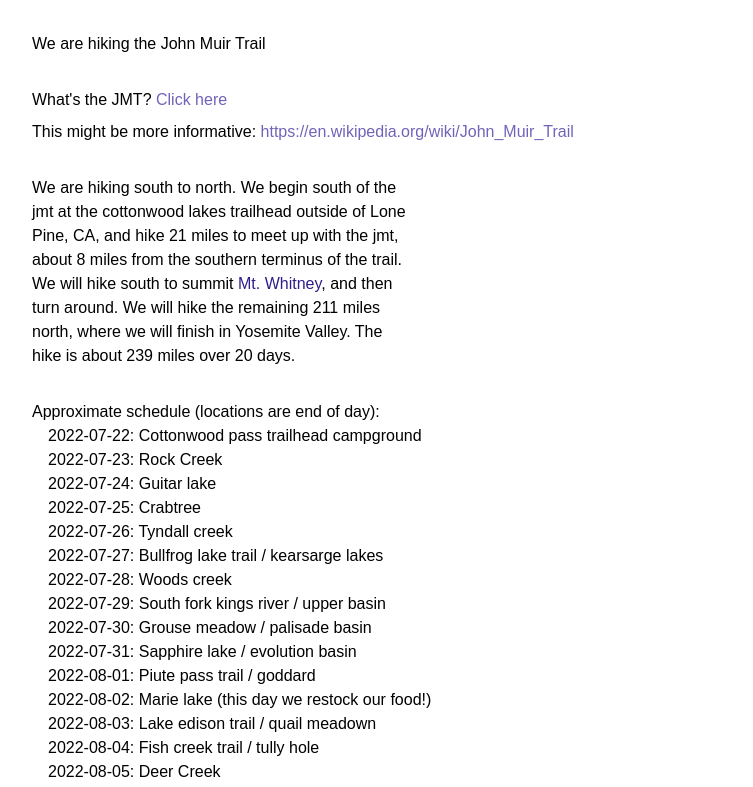
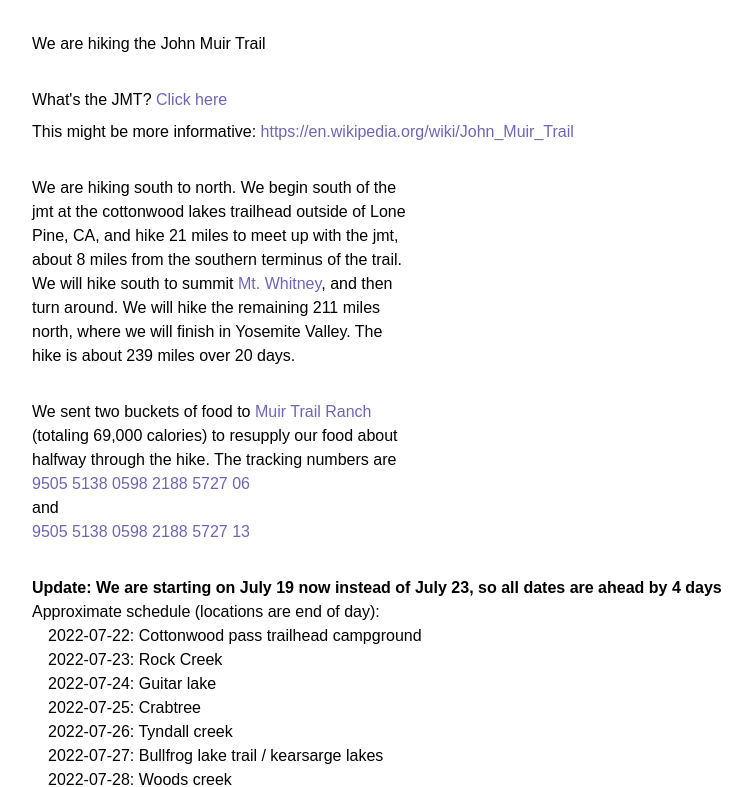
Before and after one commit to jacksonkopitz/website, a React (Create React App) app: page /jmt in a window 1280 px wide. Shown: the top 787 px of the page, without its empty margins (0-753 px from the left). Built offline with nearby package versions, Linux system fonts and the light colour scheme.

Commit message:
add food tracking numbers

```diff
--- a/package.json
+++ b/package.json
@@ -26,7 +26,8 @@
     "start": "react-scripts start",
     "build": "react-scripts build",
     "test": "react-scripts test",
-    "eject": "react-scripts eject"
+    "eject": "react-scripts eject",
+    "prettier-all": "prettier --write \"./**/*.{ts,tsx}\""
   },
   "eslintConfig": {
     "extends": [
--- a/src/components/Jmt.tsx
+++ b/src/components/Jmt.tsx
@@ -168,7 +168,7 @@
         to meet up with the jmt, about 8 miles from the southern terminus of the
         trail. We will hike south to summit{" "}
         <a
-          className="tw-text-purpleBlue-600"
+          className="tw-text-purpleBlue-400"
           href="https://en.wikipedia.org/wiki/Mount_Whitney"
         >
           Mt. Whitney
@@ -178,7 +178,40 @@
         over 20 days.{" "}
       </div>
 
+      <div className="tw-pt-8 tw-w-96">
+        We sent two buckets of food to{" "}
+        <a
+          className="tw-text-purpleBlue-400"
+          href="https://muirtrailranch.com/jmt-pct-hiker-resupply/"
+        >
+          Muir Trail Ranch
+        </a>{" "}
+        (totaling 69,000 calories) to resupply our food about halfway through
+        the hike. The tracking numbers are
+        <div>
+          <a
+            className="tw-text-purpleBlue-400"
+            href="https://tools.usps.com/go/TrackConfirmAction?tRef=fullpage&tLc=2&text28777=&tLabels=9505513805982188572706%2C&tABt=false"
+          >
+            9505 5138 0598 2188 5727 06
+          </a>
+        </div>{" "}
+        and{" "}
+        <div>
+          <a
+            className="tw-text-purpleBlue-400"
+            href="https://tools.usps.com/go/TrackConfirmAction?tRef=fullpage&tLc=2&text28777=&tLabels=9505513805982188572713%2C&tABt=true"
+          >
+            9505 5138 0598 2188 5727 13
+          </a>
+        </div>
+      </div>
+
       <div className="tw-pt-8">
+        <div className="tw-font-bold">
+          Update: We are starting on July 19 now instead of July 23, so all
+          dates are ahead by 4 days
+        </div>
         <div>Approximate schedule (locations are end of day):</div>
         <div className="tw-pl-4">
           {schedule.map((day) => {
```
